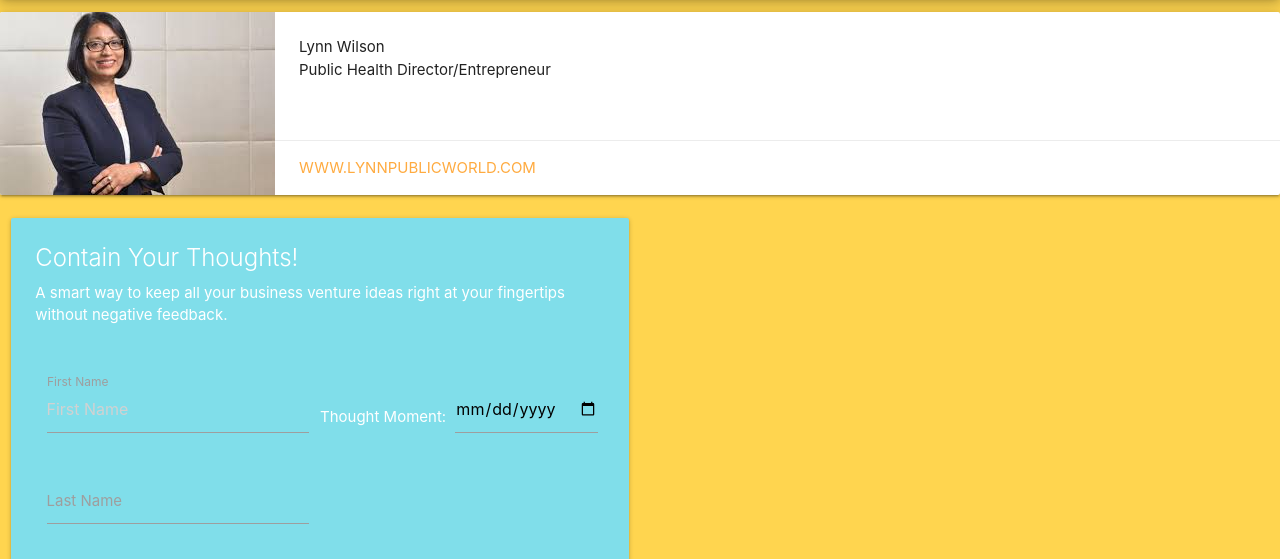
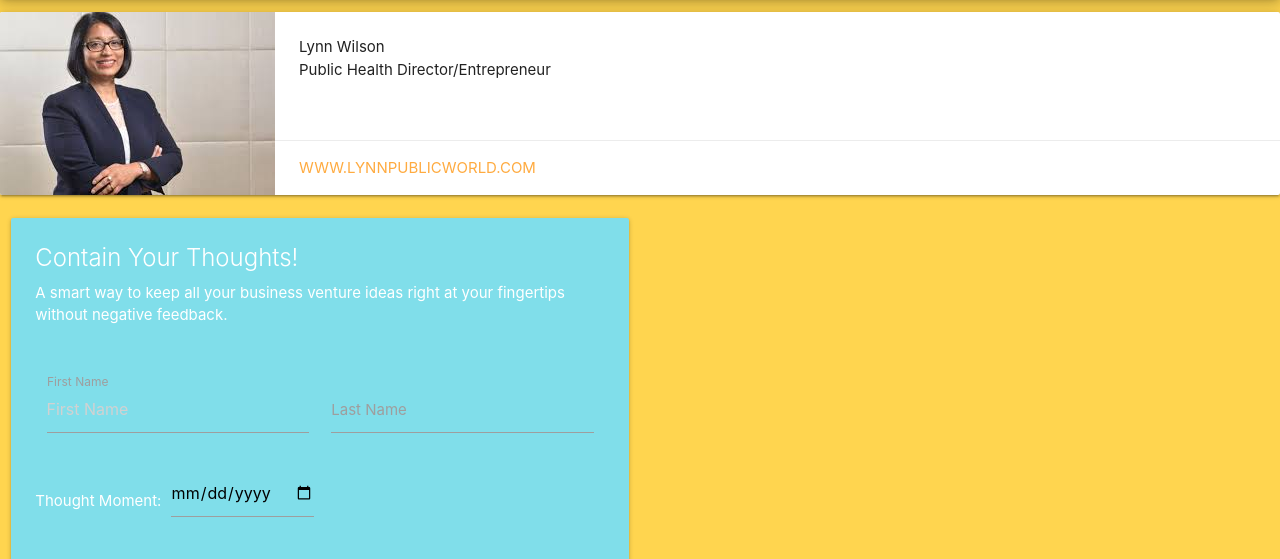
Before and after one commit to jenn2318/Thoughts42DayP2, a website: page public/thoughttank.html in a window 1280 px wide. Shown: the part 205-764 px from the top of the page. Drawn offline with nearby package versions, Linux system fonts and the light colour scheme; files whose address does not match are found by name.

Commit message:
new thoughttank.html

```diff
--- a/public/thoughttank.html
+++ b/public/thoughttank.html
@@ -63,12 +63,7 @@
                     <!--</div>-->
                     <div class="row">
                         <form class="col s12">
-                                Thought Moment:
-                                <div class="input-field inline">
-                                    <input id="date" type="date" class="validate">
-                                    <label for="date" data-error="wrong" data-success="right"></label>
-                                </div>
-                                <div class="input-field col s6">
+                             <div class="input-field col s6">
                                     <input placeholder="First Name" id="first_name" type="text" class="validate">
                                     <label for="first_name">First Name</label>
                                 </div>
```
